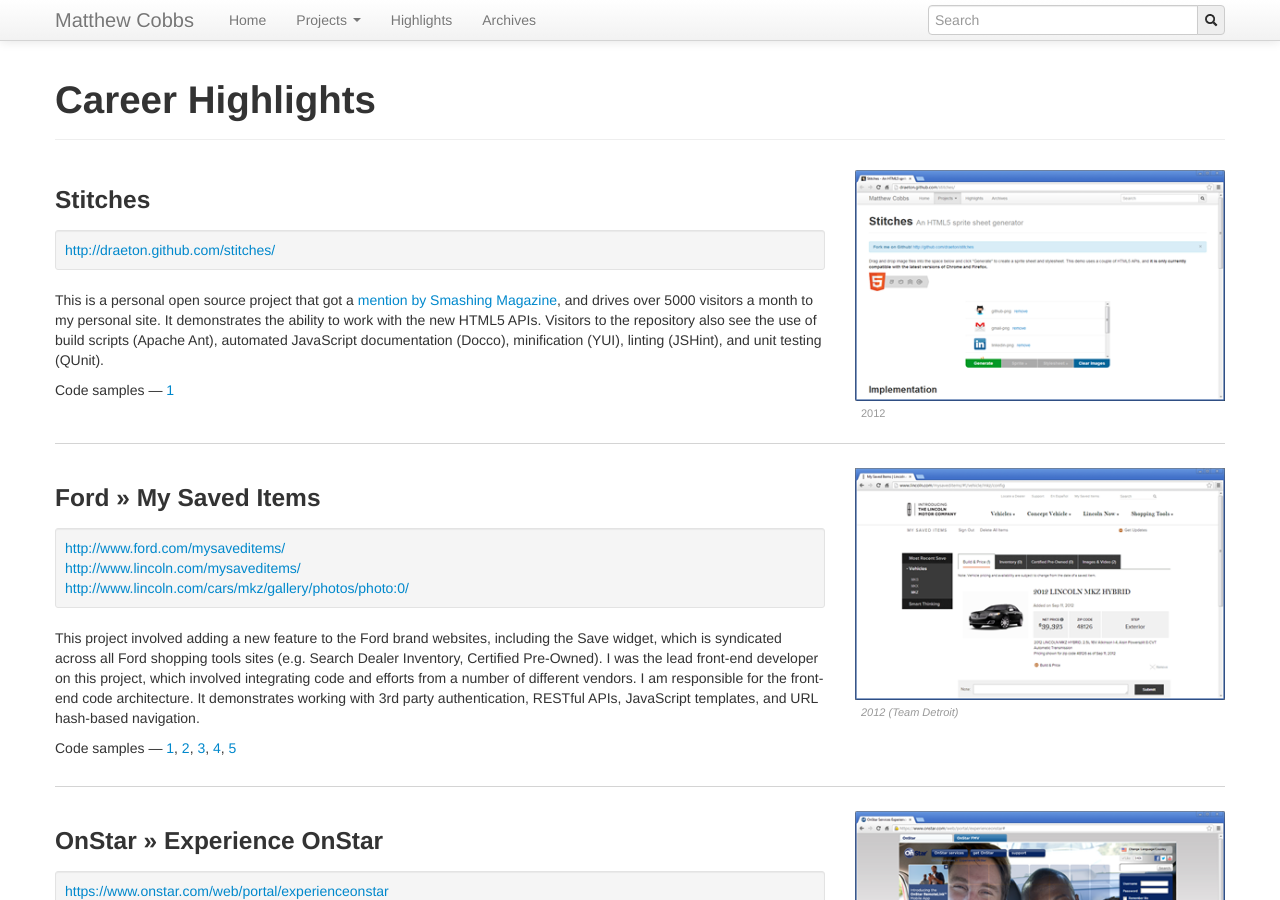
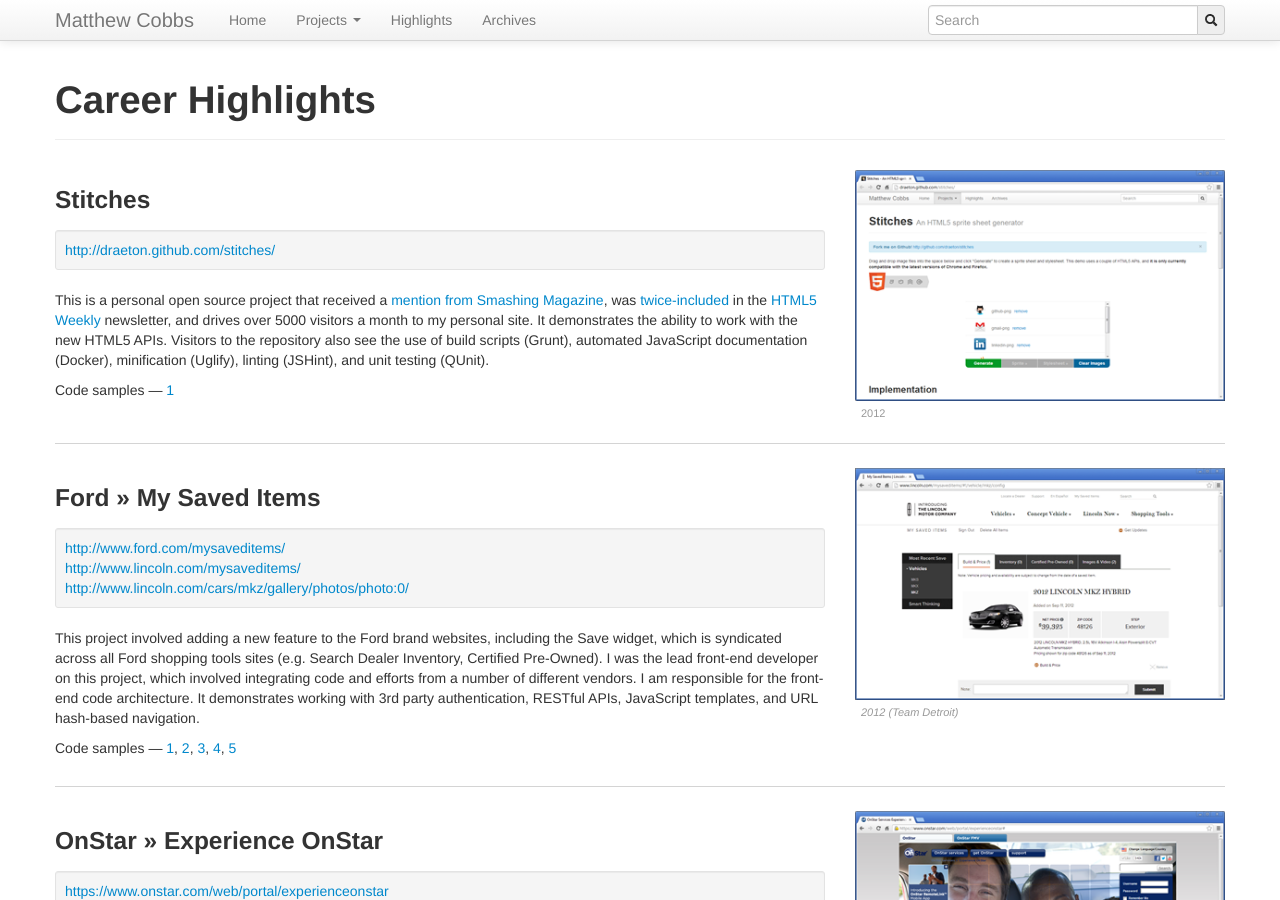
Before and after one commit to draeton/draeton.github.com, a Jekyll site: the page built from highlights.html, in a window 1280 px wide and 900 px high. Built offline with Jekyll 4.4.1, drawn with Linux system fonts in a browser that asks for light colours; nearby versions of some CDN libraries; Markdown is read by kramdown in place of the engine named in the settings.

Commit message:
updating highlights

```diff
--- a/highlights.html
+++ b/highlights.html
@@ -18,7 +18,7 @@
                 <li><a href="http://draeton.github.com/stitches/">http://draeton.github.com/stitches/</a></li>
             </ul>
 
-            <p>This is a personal open source project that got a <a href="http://www.twylah.com/smashingmag/tweets/226007275523936256">mention by Smashing Magazine</a>, and drives over 5000 visitors a month to my personal site. It demonstrates the ability to work with the new HTML5 APIs. Visitors to the repository also see the use of build scripts (Apache Ant), automated JavaScript documentation (Docco), minification (YUI), linting (JSHint), and unit testing (QUnit).</p>
+            <p>This is a personal open source project that received a <a href="http://www.twylah.com/smashingmag/tweets/226007275523936256">mention from Smashing Magazine</a>, was <a href="http://html5weekly.com/archive/79.html">twice-included</a> in the <a href="http://html5weekly.com/">HTML5 Weekly</a> newsletter, and drives over 5000 visitors a month to my personal site. It demonstrates the ability to work with the new HTML5 APIs. Visitors to the repository also see the use of build scripts (Grunt), automated JavaScript documentation (Docker), minification (Uglify), linting (JSHint), and unit testing (QUnit).</p>
 
             <p>Code samples —
                 <a href="https://github.com/draeton/stitches/tree/master/src">1</a>
```
